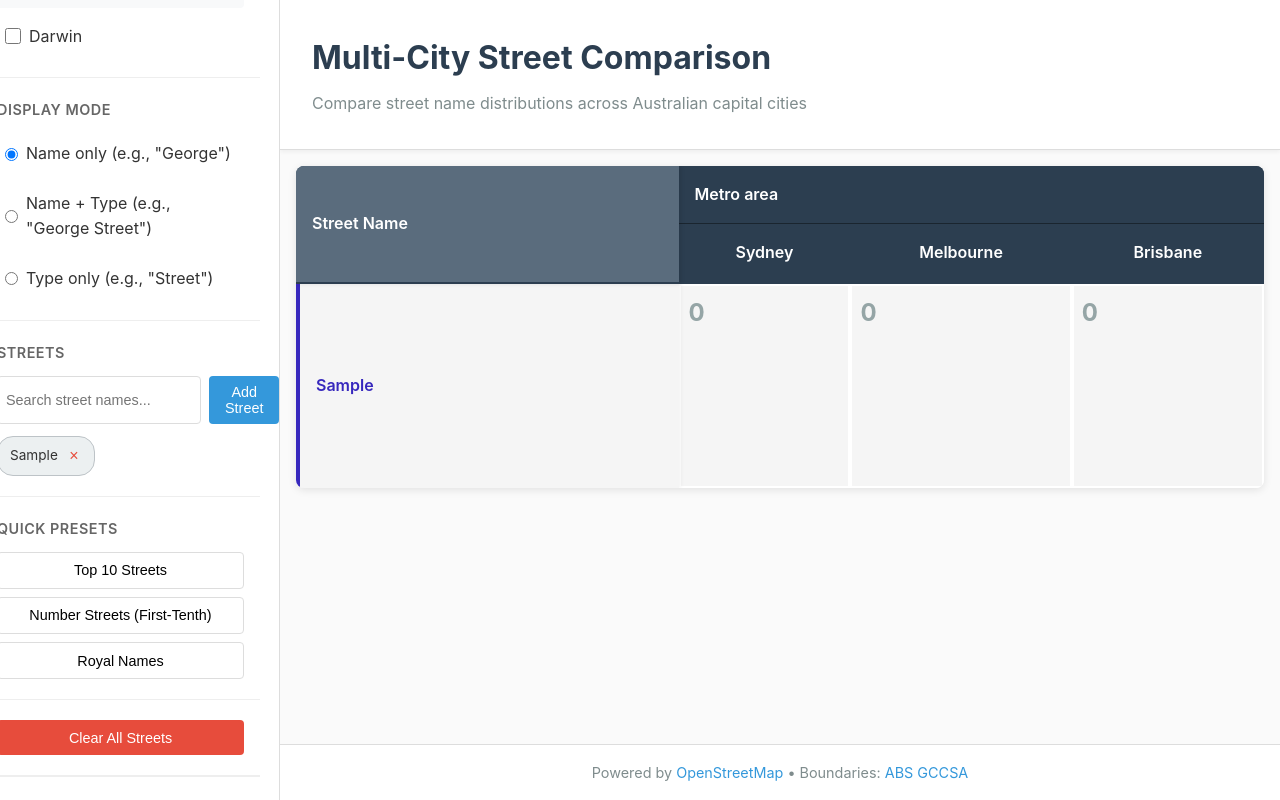
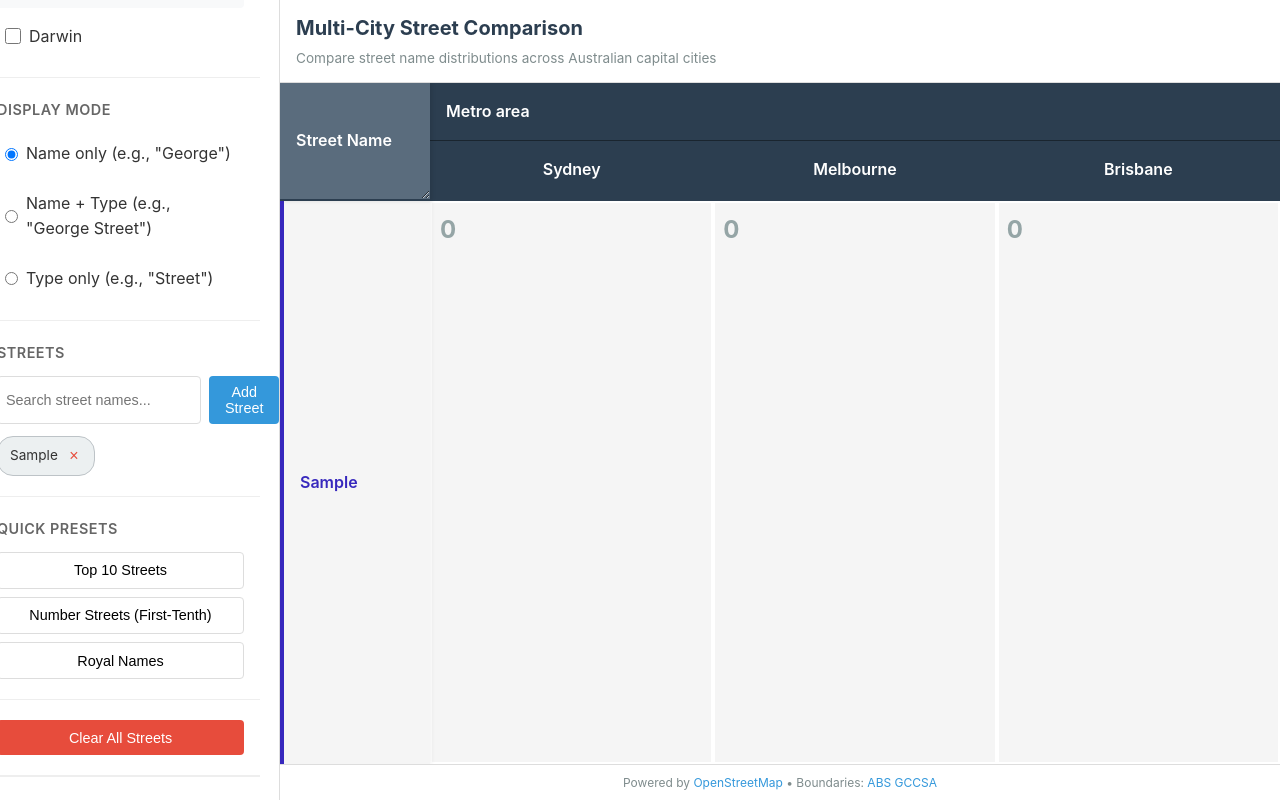
Before and after one commit to pqzdev/sydney-streets, a website: page compare.html in a window 1280 px wide. Both pictures are taken after typing "Sample" into the empty fields and a click on the button "Add Street". Drawn offline with nearby package versions, Linux system fonts and the light colour scheme; no server answers.

Commit message:
visual improvements to compare page

```diff
--- a/compare.css
+++ b/compare.css
@@ -247,39 +247,39 @@ body {
 }
 
 .matrix-header {
-    padding: 2rem;
+    padding: 0.75rem 1rem;
     background: white;
     border-bottom: 1px solid #ddd;
     box-shadow: 0 2px 4px rgba(0,0,0,0.05);
+    flex-shrink: 0;
 }
 
 .matrix-header h1 {
-    font-size: 2rem;
+    font-size: 1.25rem;
     color: #2c3e50;
-    margin-bottom: 0.5rem;
+    margin-bottom: 0.25rem;
 }
 
 .subtitle {
     color: #7f8c8d;
-    font-size: 1rem;
+    font-size: 0.85rem;
 }
 
 .matrix-scroll {
     flex: 1;
     overflow: auto;
-    padding: 1rem;
+    padding: 0;
+    height: 100%;
 }
 
 /* Comparison Matrix Table */
 .comparison-matrix {
     width: 100%;
-    table-layout: auto;
+    height: 100%;
+    table-layout: fixed;
     border-collapse: separate;
     border-spacing: 0;
     background: white;
-    box-shadow: 0 2px 8px rgba(0,0,0,0.1);
-    border-radius: 8px;
-    overflow: hidden;
 }
 
 .comparison-matrix thead {
@@ -298,13 +298,15 @@ body {
 }
 
 .comparison-matrix th.street-name-header {
-    min-width: 200px;
+    width: 150px;
     position: sticky;
     left: 0;
     background: #5a6c7d;
     color: white;
     z-index: 11;
     box-shadow: 2px 0 4px rgba(0,0,0,0.1);
+    resize: horizontal;
+    overflow: hidden;
 }
 
 .comparison-matrix th.metro-area-header {
@@ -317,7 +319,6 @@ body {
 
 .comparison-matrix th.city-header {
     text-align: center;
-    width: auto;
     background: #2c3e50;
     color: white;
 }
@@ -325,6 +326,7 @@ body {
 .comparison-matrix tbody tr {
     border-bottom: 1px solid #ecf0f1;
     transition: background-color 0.2s;
+    height: 250px;
 }
 
 .comparison-matrix tbody tr:hover {
@@ -332,7 +334,8 @@ body {
 }
 
 .comparison-matrix td {
-    padding: 0.75rem;
+    padding: 0;
+    height: 100%;
 }
 
 .comparison-matrix td.street-name-cell {
@@ -342,7 +345,9 @@ body {
     background: #f5f5f5;
     box-shadow: 2px 0 4px rgba(0,0,0,0.05);
     z-index: 9;
-    padding-left: 1rem;
+    padding: 0.75rem 0.75rem 0.75rem 1rem;
+    width: 150px;
+    vertical-align: middle;
 }
 
 .comparison-matrix tbody tr:hover td.street-name-cell {
@@ -355,13 +360,15 @@ body {
     padding: 0;
     border: 2px solid white;
     position: relative;
+    height: 100%;
 }
 
 /* Mini Map Container */
 .mini-map-container {
     position: relative;
     width: 100%;
-    height: 200px;
+    height: 100%;
+    min-height: 250px;
 }
 
 .mini-map {
@@ -417,12 +424,13 @@ body {
 
 /* Matrix Footer */
 .matrix-footer {
-    padding: 1rem 2rem;
+    padding: 0.5rem 1rem;
     background: white;
     border-top: 1px solid #ddd;
     text-align: center;
-    font-size: 0.9rem;
+    font-size: 0.75rem;
     color: #7f8c8d;
+    flex-shrink: 0;
 }
 
 .matrix-footer a {
--- a/compare.js
+++ b/compare.js
@@ -799,4 +799,70 @@ const matrix = new ComparisonMatrix();
 // Initialize on page load
 document.addEventListener('DOMContentLoaded', () => {
     matrix.init();
+    initializeResizableStreetColumn();
 });
+
+/**
+ * Make the street name column resizable
+ */
+function initializeResizableStreetColumn() {
+    const streetNameHeader = document.querySelector('.street-name-header');
+    if (!streetNameHeader) return;
+
+    let isResizing = false;
+    let startX = 0;
+    let startWidth = 0;
+
+    // Create resize handle
+    const resizeHandle = document.createElement('div');
+    resizeHandle.style.cssText = `
+        position: absolute;
+        right: 0;
+        top: 0;
+        bottom: 0;
+        width: 5px;
+        cursor: col-resize;
+        background: transparent;
+        z-index: 1000;
+    `;
+    resizeHandle.addEventListener('mouseenter', () => {
+        resizeHandle.style.background = 'rgba(255, 255, 255, 0.3)';
+    });
+    resizeHandle.addEventListener('mouseleave', () => {
+        if (!isResizing) resizeHandle.style.background = 'transparent';
+    });
+
+    streetNameHeader.style.position = 'relative';
+    streetNameHeader.appendChild(resizeHandle);
+
+    resizeHandle.addEventListener('mousedown', (e) => {
+        isResizing = true;
+        startX = e.clientX;
+        startWidth = streetNameHeader.offsetWidth;
+        document.body.style.cursor = 'col-resize';
+        e.preventDefault();
+    });
+
+    document.addEventListener('mousemove', (e) => {
+        if (!isResizing) return;
+
+        const delta = e.clientX - startX;
+        const newWidth = Math.max(100, Math.min(400, startWidth + delta));
+
+        // Update street name header width
+        streetNameHeader.style.width = `${newWidth}px`;
+
+        // Update all street name cells
+        document.querySelectorAll('.street-name-cell').forEach(cell => {
+            cell.style.width = `${newWidth}px`;
+        });
+    });
+
+    document.addEventListener('mouseup', () => {
+        if (isResizing) {
+            isResizing = false;
+            document.body.style.cursor = '';
+            resizeHandle.style.background = 'transparent';
+        }
+    });
+}
```
